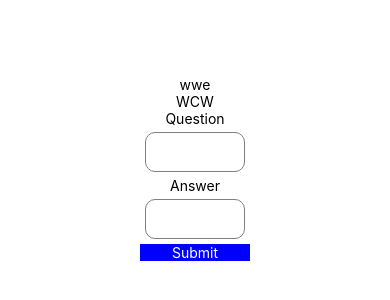
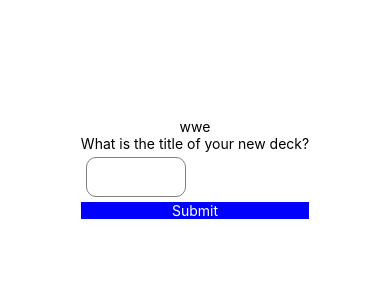
Before and after one commit to wcwcaseman/mobile-flashcards, a React Native app: screen / in a window 390 px wide. Shown: the part 254-554 px from the top of the page. Built offline with nearby package versions, Linux system fonts and the light colour scheme.

Commit message:
completed second views ui
completed second views ui

```diff
--- a/App.js
+++ b/App.js
@@ -10,7 +10,7 @@
       <View style={styles.container}>
       <Text>wwe</Text>
       <NewDeckView></NewDeckView>
-      <NewQuestionView></NewQuestionView>
+
 
 
       </View>
--- a/components/NewDeckView.js
+++ b/components/NewDeckView.js
@@ -1,14 +1,48 @@
 import React, { Component } from 'react';
-import { View,Text } from 'react-native';
+import { View, Text, TextInput, StyleSheet, TouchableOpacity } from 'react-native';
 
 
 class NewDeckView extends Component {
-
+  state = {
+    title: ''
+};
   render() {
     return (
-      <Text>WCW</Text>
+    <View>
+          <Text>What is the title of your new deck?</Text>
+          <TextInput
+          style={styles.textInput}
+          onChangeText={(title) => this.setState({title})}
+          value={this.state.title}
+          />
+        <TouchableOpacity style={styles.button}>
+            <Text style={styles.buttonText}>Submit</Text>
+        </TouchableOpacity>
+    </View>
     );
   }
 }
+const styles = StyleSheet.create({
+  textInput:
+  {
+      height: 40,
+      width: 100,
+      borderColor: 'gray',
+      borderWidth: 1,
+      margin:5,
+      borderRadius:10
+  },
+  button: {
+      backgroundColor:'blue'
+    },
+  buttonText: {
+      textAlign:'center',
+      color:'white',
+  },
+  text: {
+      textAlign:'center',
+  }
+})
+
 
 export default (NewDeckView)
```
